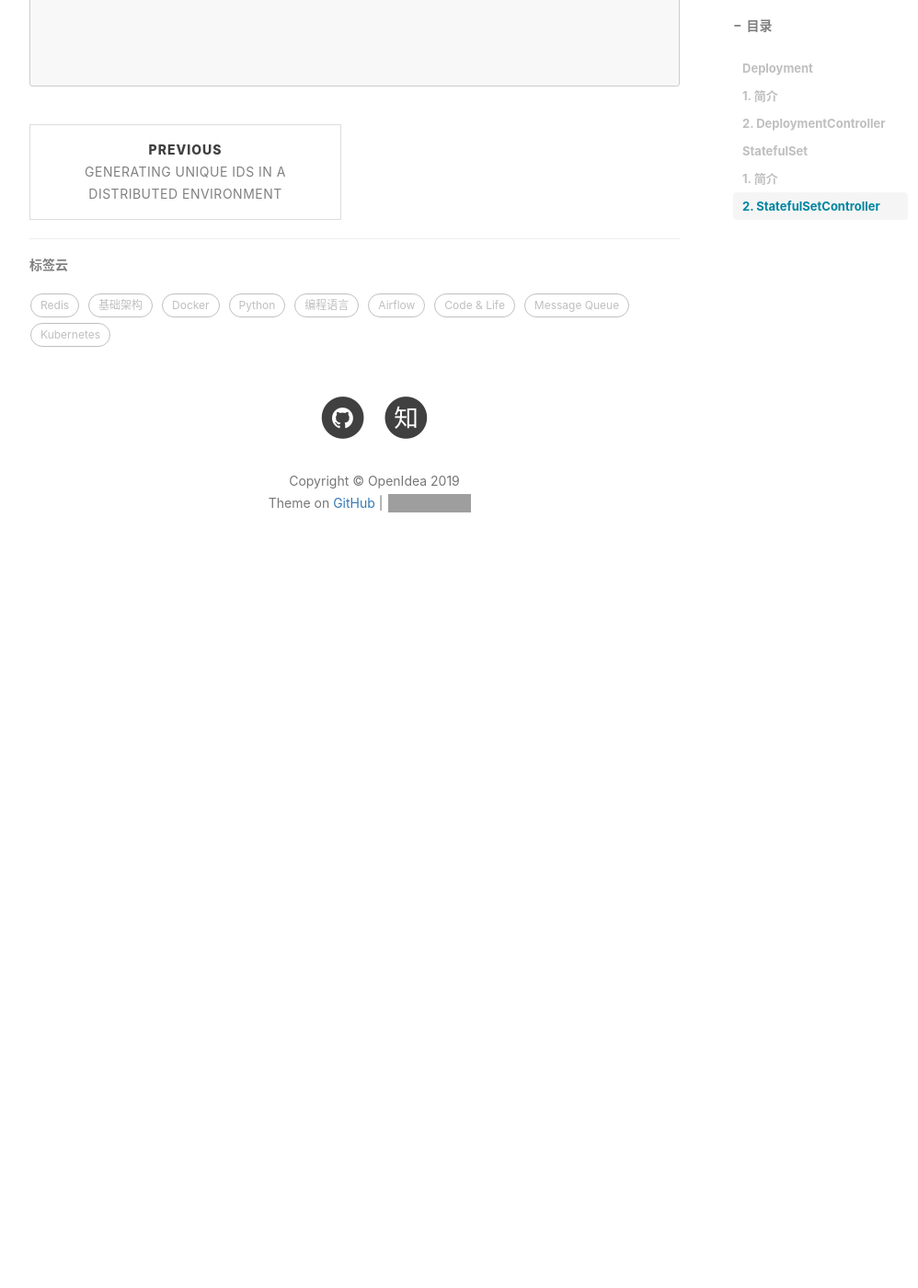
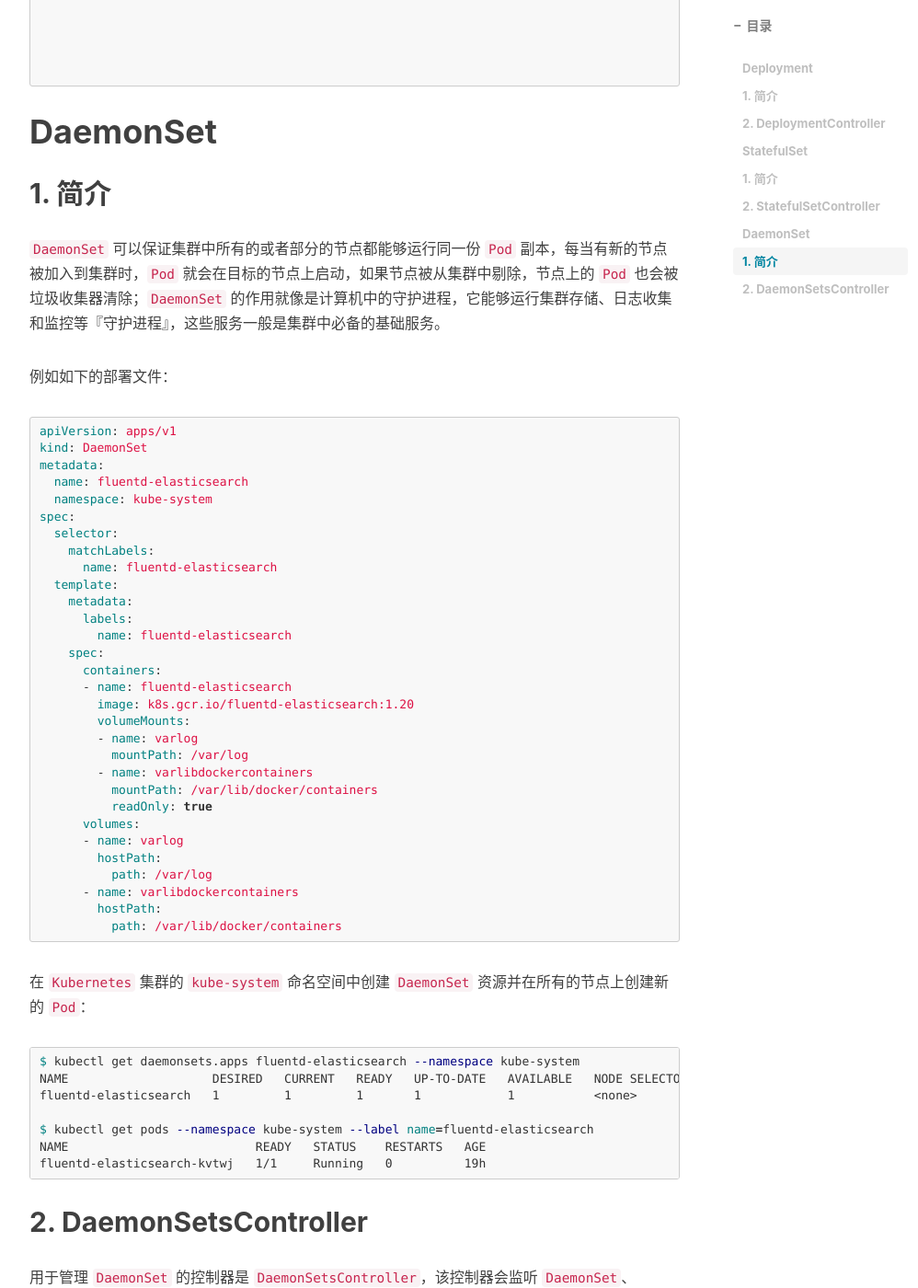
Before and after one commit to zyt312074545/zyt312074545.github.io, a Jekyll site: the page built from _posts/2019-04-03-Kubernetes-2.md, in a window 1280 px wide and 1400 px high, scrolled down 4348 px. Shown: the whole window at 92% size, without its empty margins (233-1231 px from the left). Built offline with Jekyll 4.4.1, drawn with Linux system fonts in a browser that asks for light colours; nearby versions of some CDN libraries; comment, search, counter and statistics services are not loaded; before the commit the page ends 4999 px from its top, so only the background shows below that; some of the changed text lies outside the part shown; grey boxes are pictures that could not be loaded.

Commit message:
add daemonset

````diff
--- a/_posts/2019-04-03-Kubernetes-2.md
+++ b/_posts/2019-04-03-Kubernetes-2.md
@@ -167,3 +167,74 @@ www-web-1   Bound    pvc-19ef374f-39d1-11e9-b870-9efb418608da   1Gi        RWO
         B(ReplicaSet Informer) --> |Add/Update/Delete| C(StatefulSetController);
         C(StatefulSetController) --> |Add StatefulSet| D(queue);
 ```
+
+# DaemonSet
+
+## 1. 简介
+
+`DaemonSet` 可以保证集群中所有的或者部分的节点都能够运行同一份 `Pod` 副本，每当有新的节点被加入到集群时，`Pod` 就会在目标的节点上启动，如果节点被从集群中剔除，节点上的 `Pod` 也会被垃圾收集器清除；`DaemonSet` 的作用就像是计算机中的守护进程，它能够运行集群存储、日志收集和监控等『守护进程』，这些服务一般是集群中必备的基础服务。
+
+例如如下的部署文件：
+
+``` yaml
+apiVersion: apps/v1
+kind: DaemonSet
+metadata:
+  name: fluentd-elasticsearch
+  namespace: kube-system
+spec:
+  selector:
+    matchLabels:
+      name: fluentd-elasticsearch
+  template:
+    metadata:
+      labels:
+        name: fluentd-elasticsearch
+    spec:
+      containers:
+      - name: fluentd-elasticsearch
+        image: k8s.gcr.io/fluentd-elasticsearch:1.20
+        volumeMounts:
+        - name: varlog
+          mountPath: /var/log
+        - name: varlibdockercontainers
+          mountPath: /var/lib/docker/containers
+          readOnly: true
+      volumes:
+      - name: varlog
+        hostPath:
+          path: /var/log
+      - name: varlibdockercontainers
+        hostPath:
+          path: /var/lib/docker/containers
+```
+
+在 `Kubernetes` 集群的 `kube-system` 命名空间中创建 `DaemonSet` 资源并在所有的节点上创建新的 `Pod`：
+
+``` bash
+$ kubectl get daemonsets.apps fluentd-elasticsearch --namespace kube-system
+NAME                    DESIRED   CURRENT   READY   UP-TO-DATE   AVAILABLE   NODE SELECTOR   AGE
+fluentd-elasticsearch   1         1         1       1            1           <none>          19h
+
+$ kubectl get pods --namespace kube-system --label name=fluentd-elasticsearch
+NAME                          READY   STATUS    RESTARTS   AGE
+fluentd-elasticsearch-kvtwj   1/1     Running   0          19h
+```
+
+## 2. DaemonSetsController
+
+用于管理 `DaemonSet` 的控制器是 `DaemonSetsController`，该控制器会监听 `DaemonSet`、`ControllerRevision [版本信息]`、`Pod` 和 `Node` 资源的变动。
+
+```mermaid
+    graph TD;
+        A(DaemonSetsController) --> B(Worker);
+        A(DaemonSetsController) --> C(Worker);
+        A(DaemonSetsController) --> D(Worker);
+        E(Queue) --> B(Worker);
+        E(Queue) --> C(Worker);
+        E(Queue) --> D(Worker);
+        F(DaemonSet Informer) --> E(Queue);
+        F(ControllerRevision) --> E(Queue);
+        F(Pod Informer) --> E(Queue);
+        F(Node Informer) --> E(Queue);
+```
````
